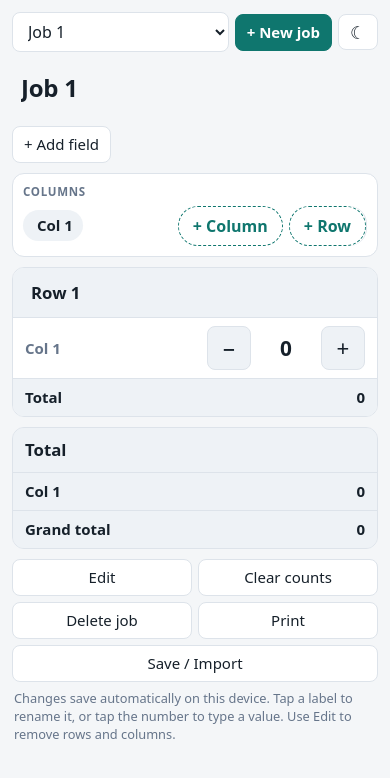
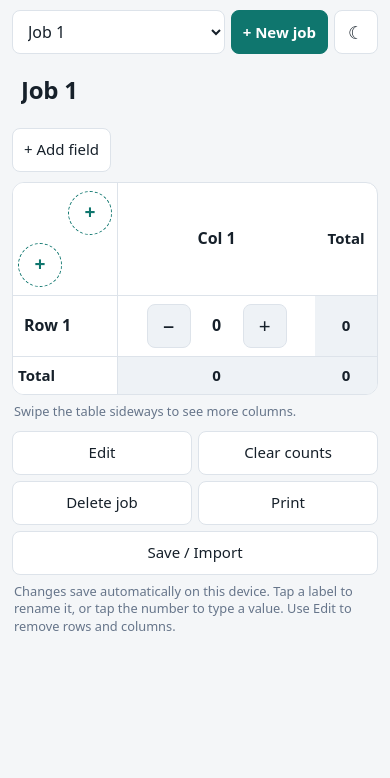
Before and after one commit to NeuralTechAi/job-counter, a plain HTML site: page index.html in a window 390 px wide. Drawn offline with Linux system fonts and the light colour scheme.

Commit message:
Keep desktop table layout usable on mobile screens

```diff
--- a/index.html
+++ b/index.html
@@ -2,7 +2,7 @@
 <html lang="en">
 <head>
 <meta charset="utf-8">
-<meta name="viewport" content="width=device-width, initial-scale=1">
+<meta name="viewport" content="width=device-width, initial-scale=1, viewport-fit=cover">
 <title>Job Counter</title>
 <meta name="theme-color" content="#0f766e">
 <style>
@@ -75,28 +75,35 @@ main{padding-left:max(12px,env(safe-area-inset-left));padding-right:max(12px,env
 #th{width:40px;padding:0;font-size:1.1rem;flex:none}
 @media(pointer:coarse){.b{min-height:44px}#th{width:44px}.x,.wb{padding:8px}.gr{padding:8px 6px}.cr{height:80px}.cr .add{width:36px;height:36px}}
 html{-webkit-text-size-adjust:100%}
+/* Keep the same table on phones; wide jobs scroll inside the table. */
+.wrap{max-width:100%;-webkit-overflow-scrolling:touch;overscroll-behavior-x:contain}
+.wrap:focus-visible{outline:2px solid var(--acc);outline-offset:2px}
+.mobile-note{display:none}
 @media screen and (max-width:640px){
-.wrap{background:none;border:0;overflow:visible}
-table,thead,tbody,tfoot,tr{display:block}
-thead tr{display:flex;flex-wrap:wrap;align-items:center;gap:6px;background:var(--card);border:1px solid var(--line);border-radius:12px;padding:10px;margin-bottom:10px}
-thead tr::before{content:"Columns";width:100%;color:var(--mute);font-size:.72rem;font-weight:600;text-transform:uppercase;letter-spacing:.06em}
-table thead th{display:inline-flex;align-items:center;border:0;padding:2px 4px 2px 8px;background:var(--tot);border-radius:18px;text-align:left}
-table thead th:last-child{display:none}
-table thead th:first-child{order:9;position:static;min-width:0;background:none;padding:0;margin-left:auto}
-.cr{flex-direction:row;height:auto;gap:6px}
-.cr .add,.cr #ar{width:auto;height:40px;padding:0 14px;border-radius:20px;align-self:auto;font-size:1rem}
-#ac::after{content:" Column"}#ar::after{content:" Row"}
-tbody tr,tfoot tr{display:block;background:var(--card);border:1px solid var(--line);border-radius:12px;margin-bottom:10px;overflow:hidden}
-tfoot tr{background:var(--tot)}
-table tbody th:first-child,table tfoot th:first-child{display:flex;align-items:center;justify-content:space-between;position:static;min-width:0;text-align:left;border:0;border-bottom:1px solid var(--line);background:var(--tot);padding:10px 12px;font-size:1.05rem}
-tbody td,tfoot td{display:flex;align-items:center;justify-content:space-between;gap:10px;padding:8px 12px;text-align:left;border-bottom:1px solid var(--line);white-space:normal}
-td[data-l]::before{content:attr(data-l);flex:1;min-width:0;overflow-wrap:anywhere;font-weight:600;color:var(--mute)}
-tbody td:last-child,tfoot td:last-child{border-bottom:0}
-td.t::before{color:var(--ink)}
-.c{display:inline-flex;gap:6px;min-width:0}
-.c input{width:58px;font-size:1.3rem}
-.c button{width:44px;height:44px;font-size:1.4rem}
-.tl{display:grid;grid-template-columns:1fr 1fr}.tl .b{width:100%}.tl #dat{grid-column:1/-1}}
+main{padding-top:10px}
+.bar:first-child{display:grid;grid-template-columns:minmax(0,1fr) auto auto}
+select.b{max-width:100%;width:100%}
+.b{min-height:44px}
+#th{width:44px}
+th,td{padding:8px 5px}
+th:first-child{min-width:80px;max-width:120px;white-space:normal;overflow-wrap:anywhere}
+th:first-child .lbl{max-width:110px}
+.c{gap:4px}
+.c button{width:44px;height:44px;font-size:1.3rem;flex-shrink:0}
+.c input{width:44px;min-height:44px;font-size:16px}
+.lbl{font-size:16px}
+.cr{height:96px}
+.cr .add{width:44px;height:44px}
+.m.h{flex-basis:100%}
+.m .lbl{font-size:16px}
+.x,.wb{min-width:36px;min-height:36px}
+.tl{display:grid;grid-template-columns:1fr 1fr}
+.tl .b{width:100%}
+.tl #dat{grid-column:1/-1}
+.mobile-note{display:block}
+#dlg .bar{display:grid;grid-template-columns:1fr 1fr}
+#dlg .b{white-space:normal}
+}
 @media print{:root:root:root{--bg:#fff;--card:#fff;--ink:#000;--tot:#eee;--line:#bbb;--mute:#555}}
 @media print{.bar,.add,.x,.note,.pn{display:none!important}body{background:#fff;color:#000}.wrap{border:0;overflow:visible}.c button{display:none}.c input{border:0}h1{font-size:1.4rem}.pj{display:block!important}}
 .pj{display:none;font-size:1.2rem;font-weight:700;margin:4px 2px}
@@ -112,7 +119,8 @@ td.t::before{color:var(--ink)}
 </div>
 <input id="nm" aria-label="Job title" placeholder="Job title">
 <div id="meta"></div>
-<div class="wrap"><table id="tb"></table></div>
+<div class="wrap" role="region" aria-label="Job counts table; scroll horizontally to see all columns" tabindex="0"><table id="tb"></table></div>
+<p class="note mobile-note">Swipe the table sideways to see more columns.</p>
 <div class="bar tl">
  <button class="b" id="ed">Edit</button>
  <button class="b" id="clr">Clear counts</button>
```
Also changed, not shown: 1 other file.
